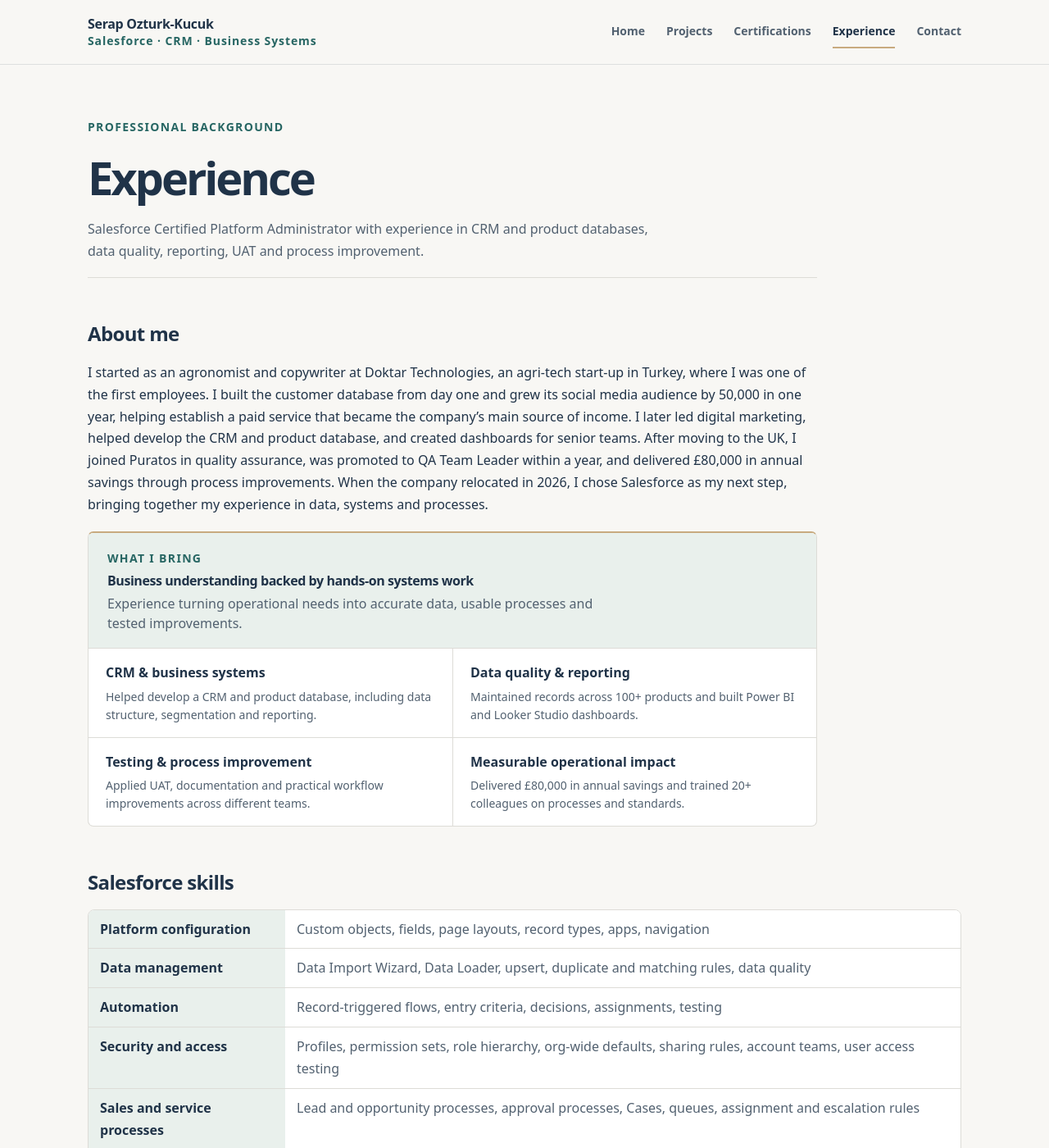
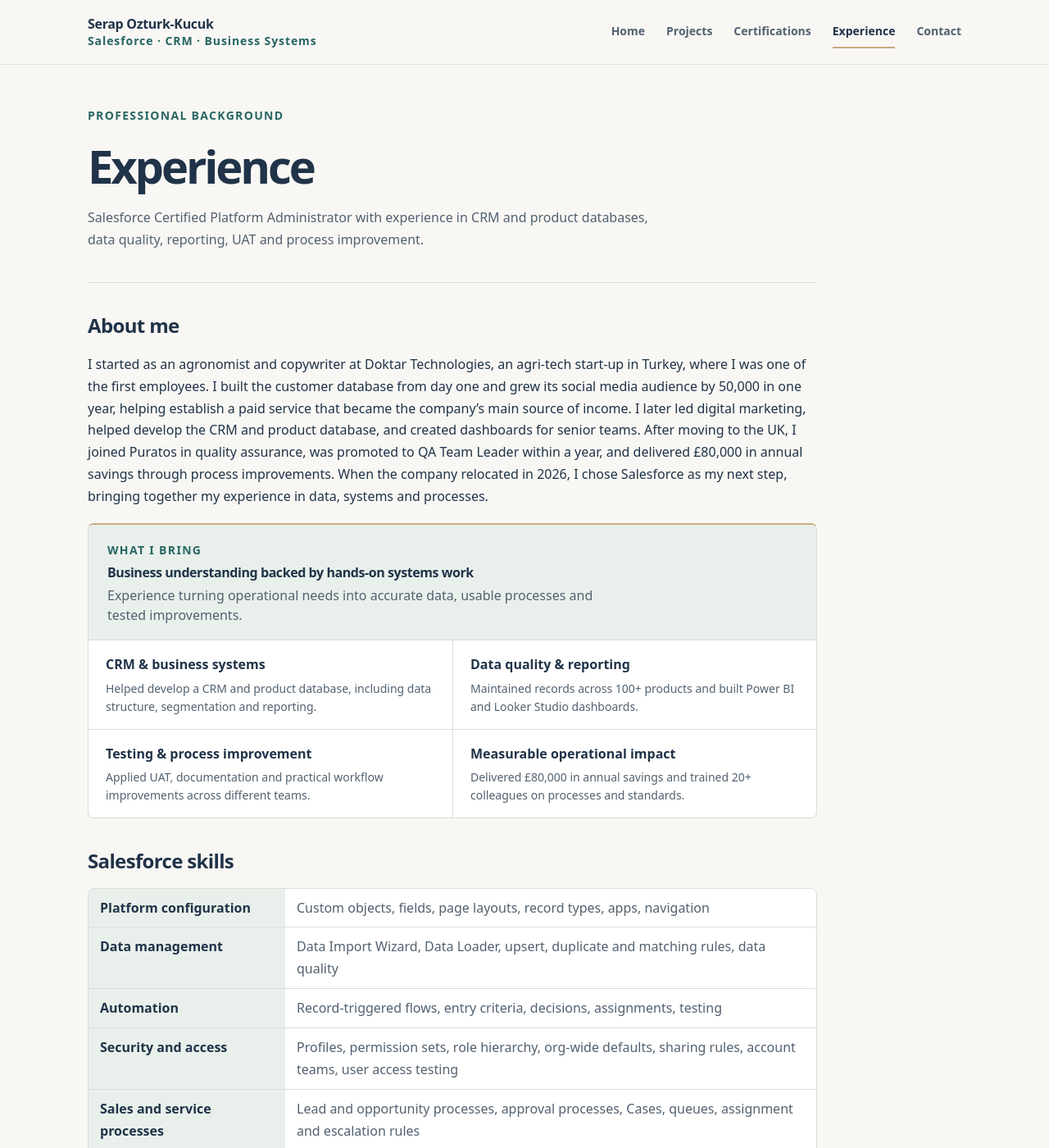
Before and after one commit to serapozturkkucuk/serapozturkkucuk.github.io, a Jekyll site: the page built from about/index.html, in a window 1280 px wide and 1400 px high. Shown: the whole window at 82% size. Built offline with Jekyll 4.4.1, drawn with Linux system fonts in a browser that asks for light colours.

Commit message:
Align Experience content width and balance page heading dividers

```diff
--- a/assets/css/style.css
+++ b/assets/css/style.css
@@ -302,3 +302,38 @@ main.wrap { gap: 54px; }
   .experience-head,.experience-intro { max-width: 100%; }
   .value-grid li { padding: 15px 18px; }
 }
+
+
+/* Layout calibration from desktop review: coherent widths, compact details, even dividers */
+main.wrap { gap: 38px; }
+.page-head { padding: 0 0 38px; }
+.page-head + .block { margin-top: 0; }
+main.wrap:has(.experience-head) > .block,
+main.wrap:has(.experience-head) > .page-head { width: 100%; max-width: 890px; }
+main.wrap:has(.experience-head) > .block { justify-self: start; }
+.experience-intro, .experience-story, .experience-value,
+.experience-skills, .experience-project, .experience-jobs,
+.experience-download-cv { width: 100%; max-width: 100%; }
+.experience-detail-row {
+  display: grid;
+  grid-template-columns: repeat(3,minmax(0,1fr));
+  align-items: stretch;
+  gap: 13px;
+}
+.experience-detail-row .experience-detail-card {
+  min-width: 0; padding: 17px 18px;
+  display: flex; flex-direction: column;
+  align-items: flex-start; justify-content: flex-start; gap: 7px;
+  border-radius: 7px; box-shadow: none;
+}
+.experience-detail-row h2 { font-size: var(--fs-body); font-weight: 750; margin: 0 0 7px; }
+.experience-detail-row p { font-size: var(--fs-small); line-height: 1.55; }
+.experience-detail-row strong { color: var(--ink); }
+@media (max-width: 760px) {
+  .experience-detail-row { grid-template-columns: repeat(2,minmax(0,1fr)); }
+  .page-head { padding-bottom: 28px; }
+  main.wrap { gap: 28px; }
+}
+@media (max-width: 560px) {
+  .experience-detail-row { grid-template-columns: minmax(0,1fr); gap: 10px; }
+}
```
